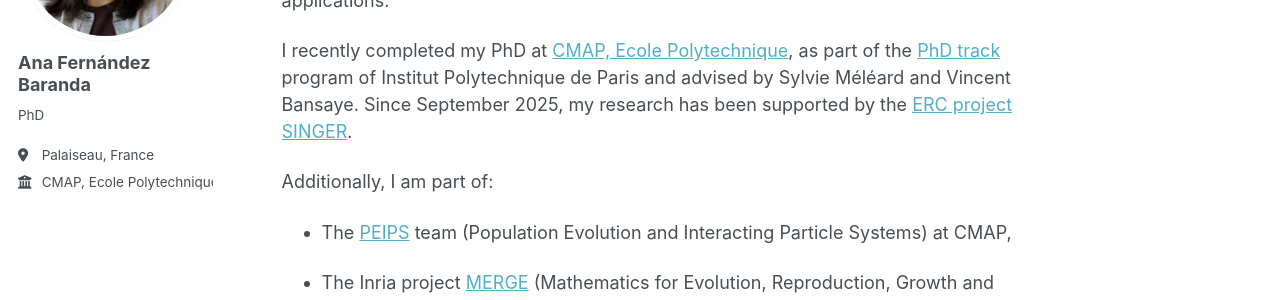
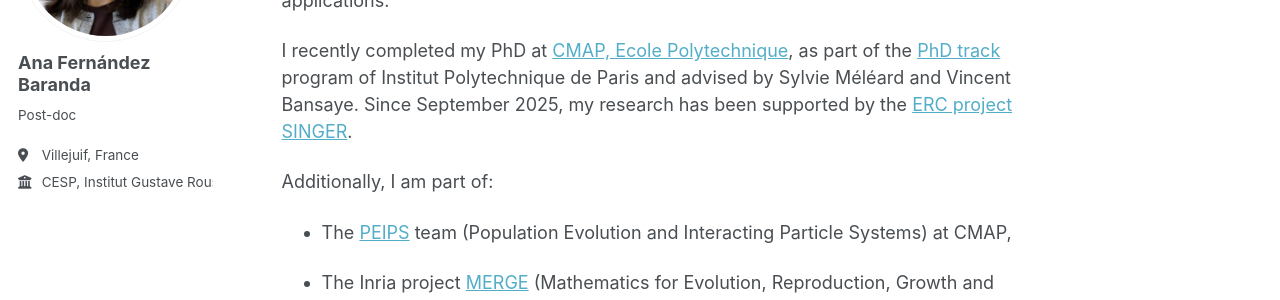
Before and after one commit to ana-fernandezbaranda/ana-fernandezbaranda.github.io, a Jekyll site: the page built from _pages/about.md, in a window 1280 px wide. Shown: the part 234-534 px from the top of the page. Built offline with Jekyll 4.4.1, drawn with Linux system fonts in a browser that asks for light colours; a script bundle is joined from its source files by our own code; library files that are not in the unit come from our copies.

Commit message:
Update _config.yml

```diff
--- a/_config.yml
+++ b/_config.yml
@@ -26,9 +26,9 @@ author:
   avatar           : "profile.jpeg"
   name             : "Ana Fernández Baranda"
   pronouns         : # example: "she/her"
-  bio              : "PhD"
-  location         : "Palaiseau, France"
-  employer         : "CMAP, Ecole Polytechnique"
+  bio              : "Post-doc"
+  location         : "Villejuif, France"
+  employer         : "CESP, Institut Gustave Roussy"
   uri              : # URL
   email            :
 
```
